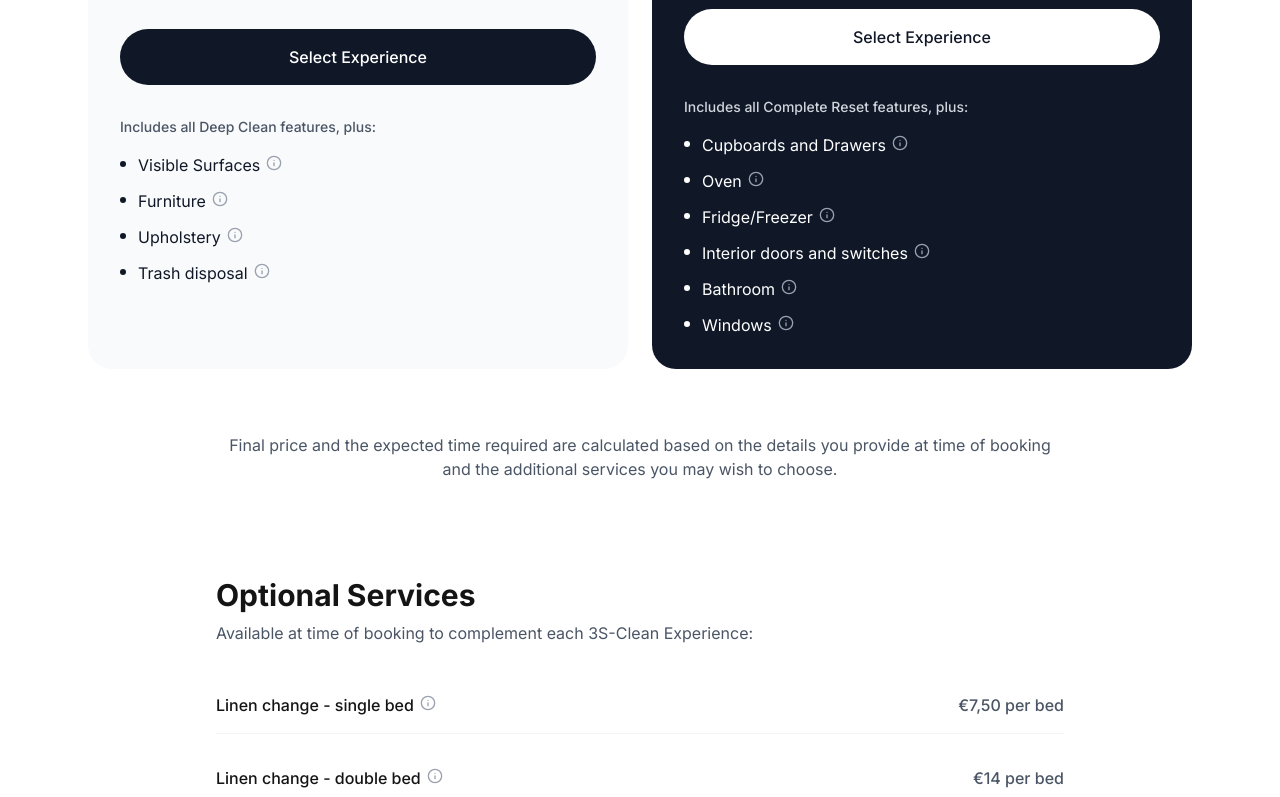
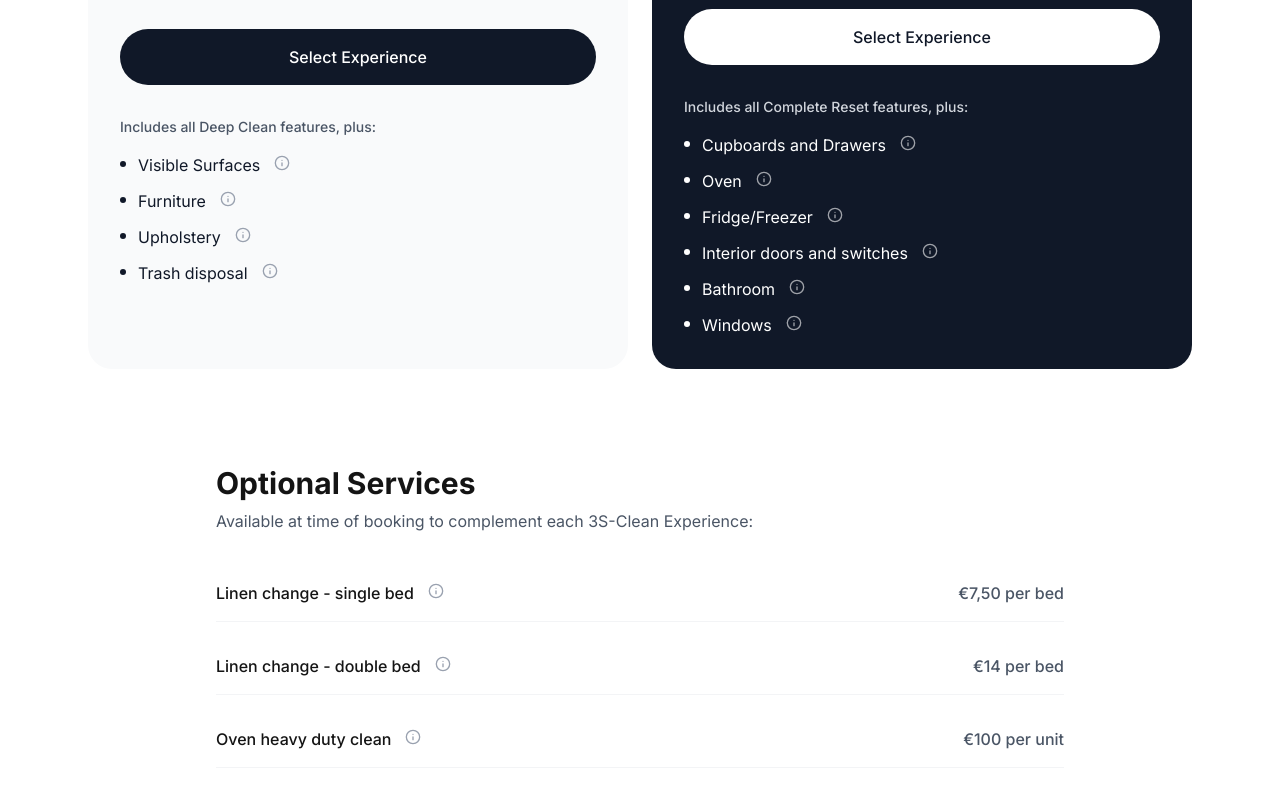
Before and after one commit to 3S-Clean/3s-clean-app, a Next.js app: page /experience in a window 1280 px wide. Shown: the part 1203-2000 px from the top of the page. Built offline with nearby package versions, Linux system fonts and the light colour scheme; no server answers.

Commit message:
feat: new 6 page

```diff
--- a/app/experience/page.tsx
+++ b/app/experience/page.tsx
@@ -1,12 +1,12 @@
 "use client";
 
-import { useState } from "react";
 import Link from "next/link";
-import { Info } from "lucide-react";
-
 import Header from "@/components/header/Header";
 import Footer from "@/components/footer/Footer";
 import { SERVICES } from "@/lib/booking/config";
+import { InfoHelp } from "@/components/ui/infohelp/InfoHelp";
+
+/* -------------------------------- data -------------------------------- */
 
 const optionalServices = [
     { name: "Linen change - single bed", price: "€7,50 per bed", time: "add 10 minutes per bed", frequency: "recommended every cleaning session" },
@@ -33,33 +33,33 @@ const exclusions = [
     "Disposal of bulky waste.",
 ];
 
-function Tooltip({ text }: { text: string }) {
-    const [isVisible, setIsVisible] = useState(false);
+/* ----------------------------- Tooltip wrapper ----------------------------- */
+/* ИМЯ СОХРАНЕНО */
 
+function Tooltip({
+                     text,
+                     title,
+                     dark = false,
+                 }: {
+    text: string;
+    title?: string;
+    dark?: boolean;
+}) {
     return (
-        <div className="relative inline-block">
-            <button
-                type="button"
-                onMouseEnter={() => setIsVisible(true)}
-                onMouseLeave={() => setIsVisible(false)}
-                onClick={() => setIsVisible((v) => !v)}
-                className="ml-1.5 text-gray-400 hover:text-gray-600 transition-colors"
-                aria-label="More info"
-            >
-                <Info className="w-4 h-4" />
-            </button>
-
-            {isVisible && (
-                <div className="absolute z-50 w-64 p-3 text-sm bg-white border border-gray-200 rounded-lg shadow-lg -top-2 left-6 text-gray-600">
-                    {text}
-                </div>
-            )}
-        </div>
+        <InfoHelp
+            text={text}
+            title={title}
+            dark={dark}
+        />
     );
 }
 
+/* --------------------------- Service Card --------------------------- */
+
 function ServiceCardComponent({ service }: { service: (typeof SERVICES)[number] }) {
-    const baseClasses = service.isDark ? "bg-gray-900 text-white" : "bg-gray-50 text-gray-900";
+    const baseClasses = service.isDark
+        ? "bg-gray-900 text-white"
+        : "bg-gray-50 text-gray-900";
 
     return (
         <div id={service.id} className={`rounded-3xl p-6 md:p-8 ${baseClasses}`}>
@@ -70,27 +70,24 @@ function ServiceCardComponent({ service }: { service: (typeof SERVICES)[number]
             </p>
 
             <p className="text-2xl font-bold mb-6">
-                From € {service.startingPrice} <span className="text-sm font-normal">inc.VAT</span>
+                From € {service.startingPrice}{" "}
+                <span className="text-sm font-normal">inc.VAT</span>
             </p>
 
             <Link
                 href="/booking"
                 className={`block w-full py-4 px-6 rounded-full text-center font-medium mb-8 transition-colors ${
-                    service.isDark ? "bg-white text-gray-900 hover:bg-gray-100" : "bg-gray-900 text-white hover:bg-gray-800"
+                    service.isDark
+                        ? "bg-white text-gray-900 hover:bg-gray-100"
+                        : "bg-gray-900 text-white hover:bg-gray-800"
                 }`}
             >
                 Select Experience
             </Link>
 
-            {service.baseFeatures ? (
-                <p className={`text-sm font-medium mb-4 ${service.isDark ? "text-gray-300" : "text-gray-600"}`}>
-                    {service.baseFeatures}
-                </p>
-            ) : (
-                <p className={`text-sm font-medium mb-4 ${service.isDark ? "text-gray-300" : "text-gray-600"}`}>
-                    Includes:
-                </p>
-            )}
+            <p className={`text-sm font-medium mb-4 ${service.isDark ? "text-gray-300" : "text-gray-600"}`}>
+                {service.baseFeatures ?? "Includes:"}
+            </p>
 
             <ul className="space-y-3">
                 {service.includes.map((feature, index) => (
@@ -99,11 +96,17 @@ function ServiceCardComponent({ service }: { service: (typeof SERVICES)[number]
                 className={`w-1.5 h-1.5 rounded-full mt-2 mr-3 flex-shrink-0 ${
                     service.isDark ? "bg-white" : "bg-gray-900"
                 }`}
-                aria-hidden="true"
             />
+
                         <span className="flex items-center flex-wrap">
               {feature.name}
-                            {feature.description ? <Tooltip text={feature.description} /> : null}
+                            {feature.description && (
+                                <Tooltip
+                                    text={feature.description}
+                                    title={feature.name}
+                                    dark={service.isDark}
+                                />
+                            )}
             </span>
                     </li>
                 ))}
@@ -111,6 +114,8 @@ function ServiceCardComponent({ service }: { service: (typeof SERVICES)[number]
         </div>
     );
 }
+
+/* ------------------------------ Page ------------------------------ */
 
 export default function ExperiencePage() {
     return (
@@ -121,13 +126,14 @@ export default function ExperiencePage() {
                 {/* Hero */}
                 <section className="px-6 pt-12 pb-8 md:pt-20 md:pb-12 max-w-4xl mx-auto text-center">
                     <h1 className="text-4xl md:text-5xl lg:text-6xl font-bold tracking-tight mb-4">
-                        3S-Clean Experiences –<br />
-                        choose yours!
+                        3S-Clean Experiences –<br />choose yours!
                     </h1>
-                    <p className="text-gray-600 text-lg">Choose the type of service that fits your home.</p>
+                    <p className="text-gray-600 text-lg">
+                        Choose the type of service that fits your home.
+                    </p>
                 </section>
 
-                {/* Service Cards Grid */}
+                {/* Cards */}
                 <section className="px-6 py-8 max-w-6xl mx-auto">
                     <div className="grid md:grid-cols-2 gap-6">
                         {SERVICES.map((service) => (
@@ -136,18 +142,12 @@ export default function ExperiencePage() {
                     </div>
                 </section>
 
-                {/* Price Note */}
-                <section className="px-6 py-8 max-w-4xl mx-auto">
-                    <p className="text-gray-600 text-center">
-                        Final price and the expected time required are calculated based on the details you provide at time of booking and
-                        the additional services you may wish to choose.
-                    </p>
-                </section>
-
                 {/* Optional Services */}
                 <section className="px-6 py-12 md:py-16 max-w-4xl mx-auto">
                     <h2 className="text-2xl md:text-3xl font-bold mb-2">Optional Services</h2>
-                    <p className="text-gray-600 mb-8">Available at time of booking to complement each 3S-Clean Experience:</p>
+                    <p className="text-gray-600 mb-8">
+                        Available at time of booking to complement each 3S-Clean Experience:
+                    </p>
 
                     <div className="space-y-4">
                         {optionalServices.map((service, index) => (
@@ -155,14 +155,19 @@ export default function ExperiencePage() {
                                 key={index}
                                 className="flex flex-col md:flex-row md:items-center justify-between py-4 border-b border-gray-100"
                             >
-                                <div className="flex items-start mb-2 md:mb-0">
+                                <div className="flex items-start">
                                     <span className="font-medium">{service.name}</span>
-                                    {service.frequency ? (
-                                        <Tooltip text={`${service.time ? service.time + ", " : ""}${service.frequency}`} />
-                                    ) : null}
+                                    {service.frequency && (
+                                        <Tooltip
+                                            title={service.name}
+                                            text={`${service.time ? service.time + ", " : ""}${service.frequency}`}
+                                        />
+                                    )}
                                 </div>
 
-                                <span className="text-gray-600 font-medium">{service.price}</span>
+                                <span className="text-gray-600 font-medium">
+                  {service.price}
+                </span>
                             </div>
                         ))}
                     </div>
@@ -175,7 +180,7 @@ export default function ExperiencePage() {
                     <ul className="space-y-3">
                         {exclusions.map((item, index) => (
                             <li key={index} className="flex items-start text-gray-600">
-                                <span className="w-1.5 h-1.5 rounded-full bg-gray-400 mt-2 mr-3 flex-shrink-0" aria-hidden="true" />
+                                <span className="w-1.5 h-1.5 rounded-full bg-gray-400 mt-2 mr-3" />
                                 {item}
                             </li>
                         ))}
--- a/package.json
+++ b/package.json
@@ -12,6 +12,7 @@
     "@hookform/resolvers": "^5.2.2",
     "@supabase/ssr": "^0.8.0",
     "@supabase/supabase-js": "^2.90.1",
+    "framer-motion": "^12.29.0",
     "lucide-react": "^0.562.0",
     "next": "16.1.1",
     "react": "19.2.3",
```
Also changed, not shown: components/ui/infohelp/InfoHelp.tsx (+49 -40 lines), 1 other file (tests, documents, lock files or other folders).
